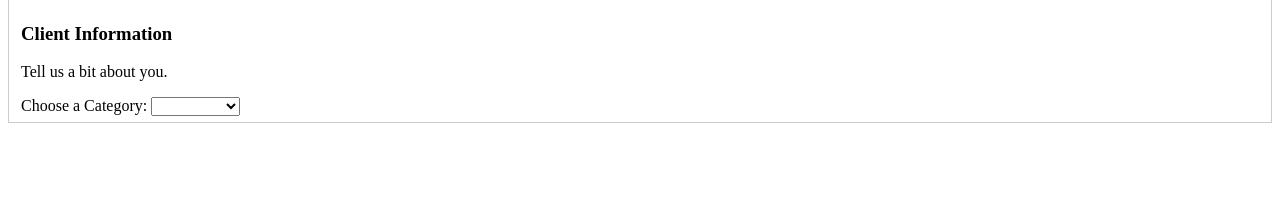
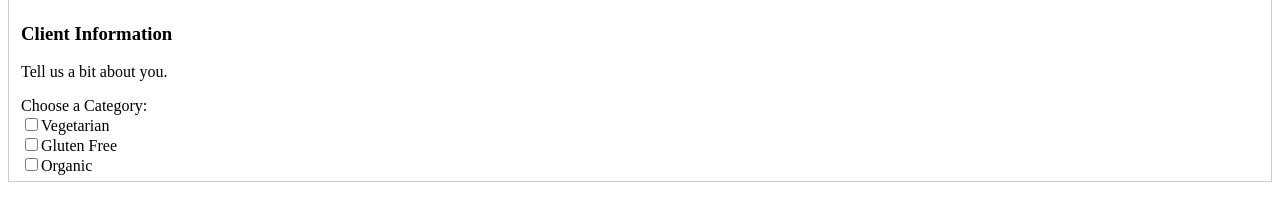
Before and after one commit to Carissa-P/Module-2, a plain HTML site: page index.html in a window 1280 px wide. Both pictures are taken after a click on the button "Client". Shown: the part 127-348 px from the top of the page. Drawn offline with Linux system fonts and the light colour scheme.

Commit message:
Update index.html

```diff
--- a/index.html
+++ b/index.html
@@ -23,18 +23,20 @@
   <h3>Client Information</h3>
   <p>Tell us a bit about you.</p>
 	Choose a Category:
-	<select id="dietSelect" name="dietSelect" onchange="populateListProductChoices(this.id, 'displayProduct')">
-	<option value=""></option>
-	<option value="Vegetarian">Vegetarian</option>
-    <option value="GlutenFree">GlutenFree</option>
-    <option value="None">None</option>
-	</select>
+
+	<form id="dietSelect" name="dietSelect">
+
+		<input type="checkbox" name="Pref" value="Veg"  onclick = "populateListProductChoices(this.id, 'displayProduct')">Vegetarian<br>
+		<input type="checkbox" name="Pref" value="Glut" onclick = "populateListProductChoices(this.id, 'displayProduct')">Gluten Free<br>
+		<input type="checkbox" name="Pref" value="Org"  onclick = "populateListProductChoices(this.id, 'displayProduct')">Organic<br>
+
+	</form>
 </div>
 
 <div id="Products" class="tabcontent">
   <h3>Your targeted products</h3>
   <p>We preselected products based on your restrictions.</p>
-	 Choose items to buy:
+	 Choose items to buy
 	 <div id="displayProduct"></div>
 	 <button id="addCart" type="button" class="block" onclick="selectedItems()">
 		Add selected items to cart.
```
